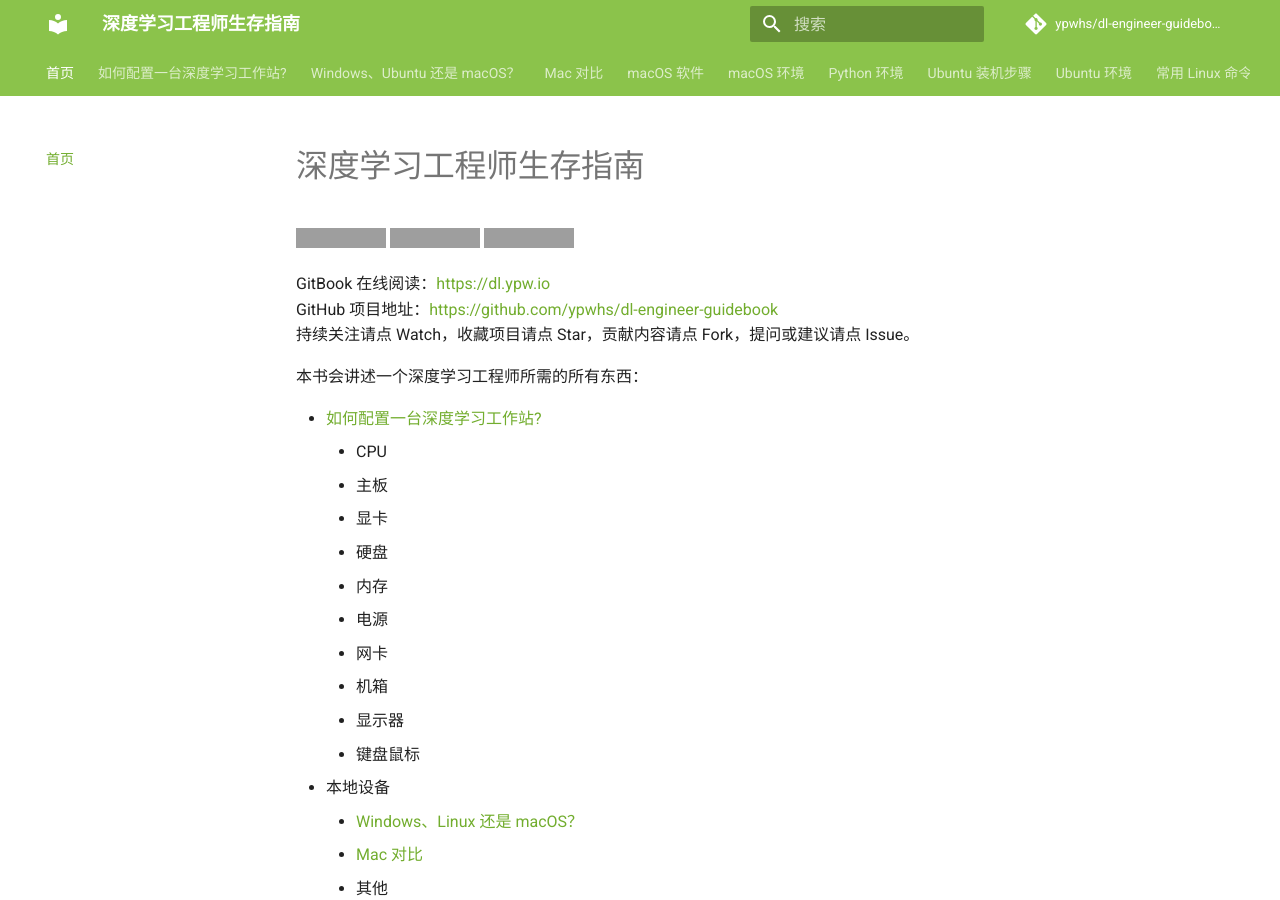
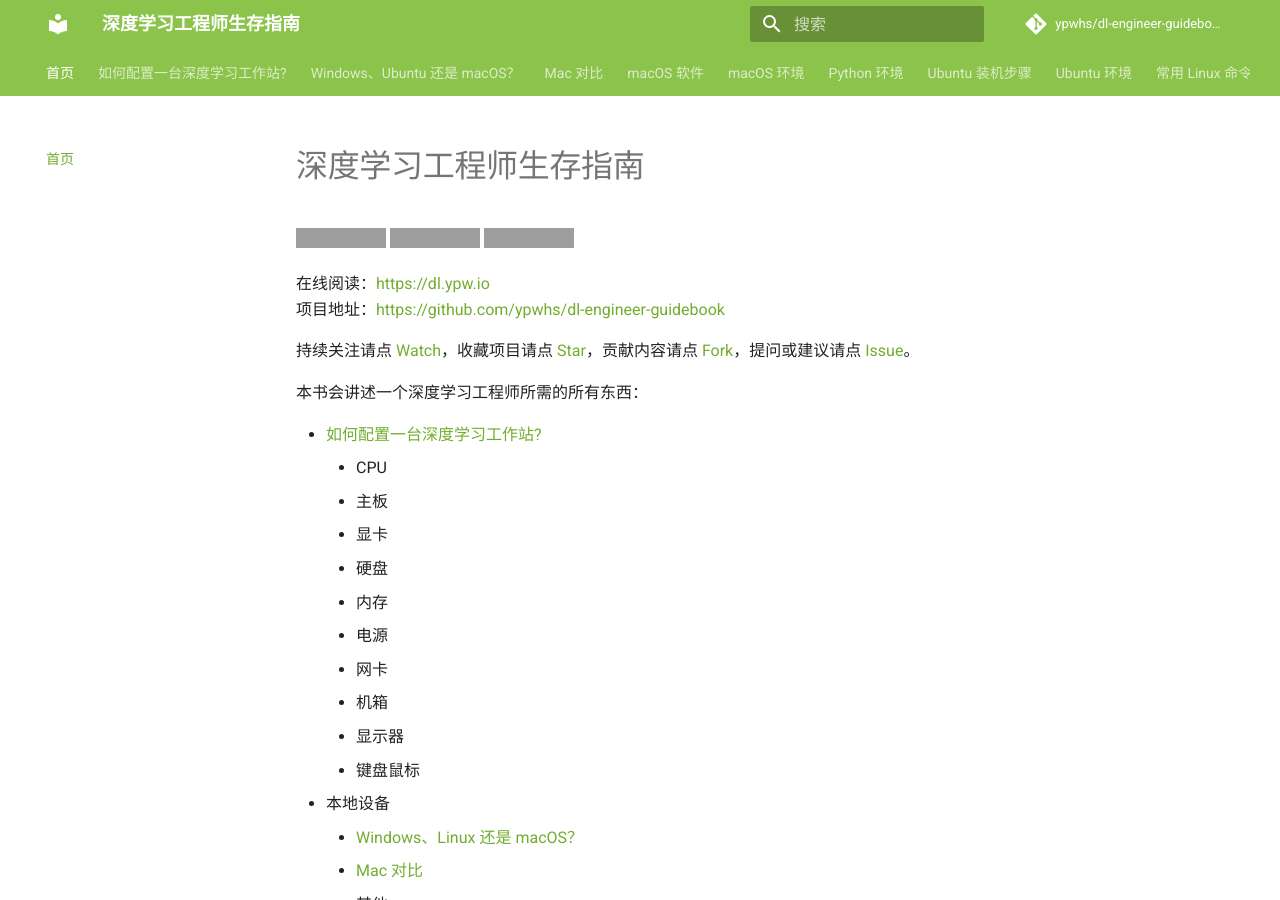
Before and after one commit to ypwhs/dl-engineer-guidebook, an MkDocs documentation site: the page built from docs/README.md, in a window 1280 px wide and 900 px high. Built offline with MkDocs 1.6.1 and Material for MkDocs 9.7.7, drawn with Linux system fonts in a browser that asks for light colours; comment, search, counter and statistics services are not loaded; grey boxes are pictures that could not be loaded.

Commit message:
Update README.md

```diff
--- a/docs/README.md
+++ b/docs/README.md
@@ -1,14 +1,11 @@
----
-description: 持续更新中……
----
-
 # 深度学习工程师生存指南
 
 [![Build Status](https://travis-ci.org/ypwhs/dl-engineer-guidebook.svg?branch=master)](https://travis-ci.org/ypwhs/dl-engineer-guidebook) ![Size](https://img.shields.io/github/repo-size/ypwhs/dl-engineer-guidebook.svg)  ![Stars](https://img.shields.io/github/stars/ypwhs/dl-engineer-guidebook.svg)
 
-GitBook 在线阅读：[https://dl.ypw.io](https://dl.ypw.io/)
-GitHub 项目地址：[https://github.com/ypwhs/dl-engineer-guidebook](https://github.com/ypwhs/dl-engineer-guidebook)
-持续关注请点 Watch，收藏项目请点 Star，贡献内容请点 Fork，提问或建议请点 Issue。
+在线阅读：[https://dl.ypw.io](https://dl.ypw.io/)
+项目地址：[https://github.com/ypwhs/dl-engineer-guidebook](https://github.com/ypwhs/dl-engineer-guidebook)
+
+持续关注请点 <a class="github-button" href="https://github.com/ypwhs/dl-engineer-guidebook/subscription" data-icon="octicon-eye" data-size="large" data-show-count="true" aria-label="Watch ypwhs/dl-engineer-guidebook on GitHub">Watch</a>，收藏项目请点 <a class="github-button" href="https://github.com/ypwhs/dl-engineer-guidebook" data-icon="octicon-star" data-size="large" data-show-count="true" aria-label="Star ypwhs/dl-engineer-guidebook on GitHub">Star</a>，贡献内容请点 <a class="github-button" href="https://github.com/ypwhs/dl-engineer-guidebook/fork" data-icon="octicon-repo-forked" data-size="large" data-show-count="true" aria-label="Fork ypwhs/dl-engineer-guidebook on GitHub">Fork</a>，提问或建议请点 <a class="github-button" href="https://github.com/ypwhs/dl-engineer-guidebook/issues" data-icon="octicon-issue-opened" data-size="large" data-show-count="true" aria-label="Issue ypwhs/dl-engineer-guidebook on GitHub">Issue</a>。
 
 本书会讲述一个深度学习工程师所需的所有东西：
 
@@ -108,3 +105,5 @@
         * 完整代码
     * 总结
 * 如何使用 PyCharm 远程调试
+
+<script async defer src="https://buttons.github.io/buttons.js"></script>
```
